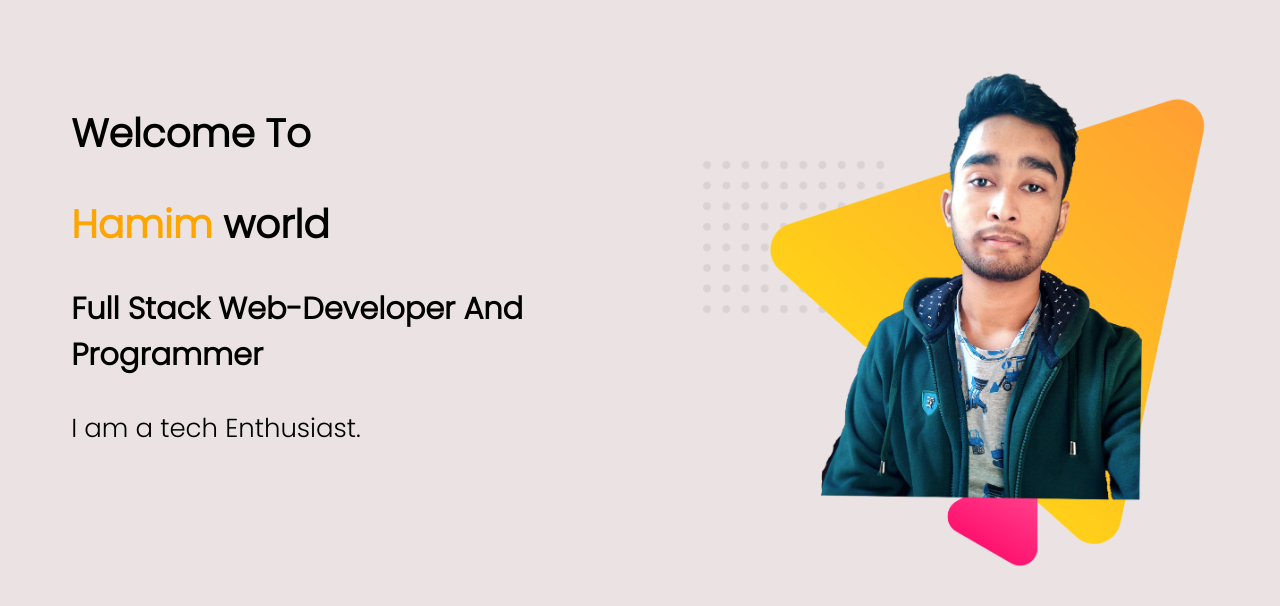
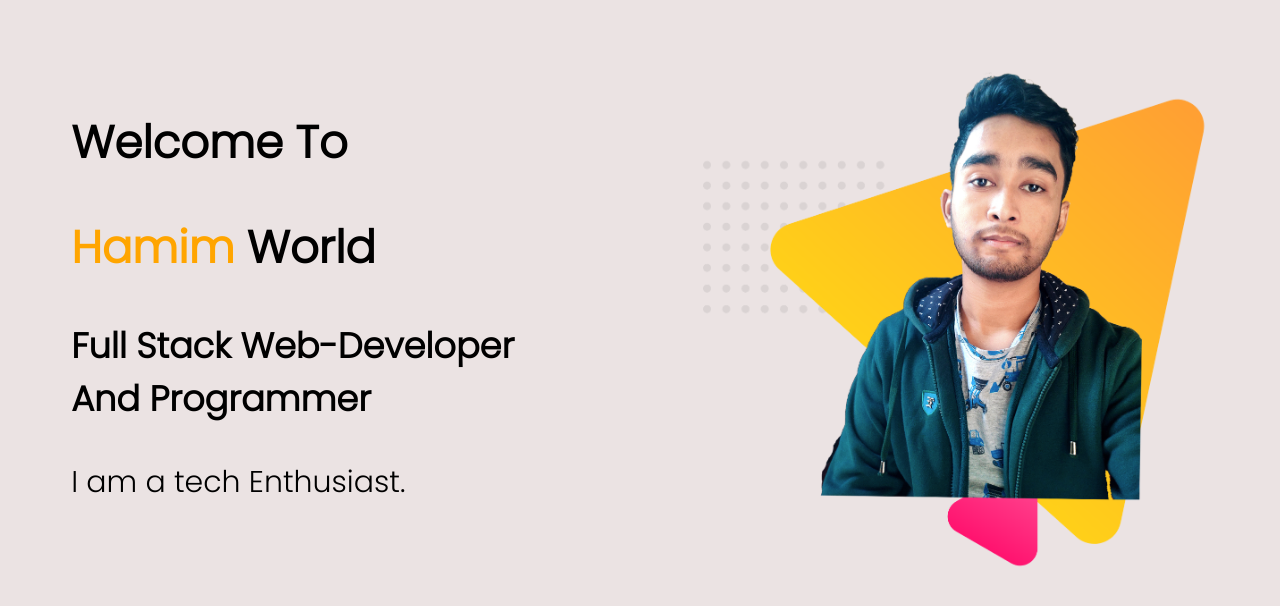
Before and after one commit to hamim2017/Portfolio, a plain HTML site: page index.html in a window 1280 px wide. Drawn offline with Linux system fonts and the light colour scheme.

Commit message:
little rest

```diff
--- a/index.html
+++ b/index.html
@@ -12,7 +12,7 @@
     <section>
         <div class="half">
             <h1>Welcome To </h1>
-            <h1> <span class="name">Hamim</span> world</h1>
+            <h1> <span class="name">Hamim</span> World</h1>
             <h3>Full Stack Web-Developer And Programmer</h3>
             <p>I am a tech Enthusiast.</p>
         </div>
--- a/style.css
+++ b/style.css
@@ -1,7 +1,7 @@
 body{
     background-color: rgba(226, 213, 213, 0.664);
     font-family: 'Poppins', sans-serif;
-    font-size: 26px;
+    font-size: 30px;
 
 }
 .name{
```
